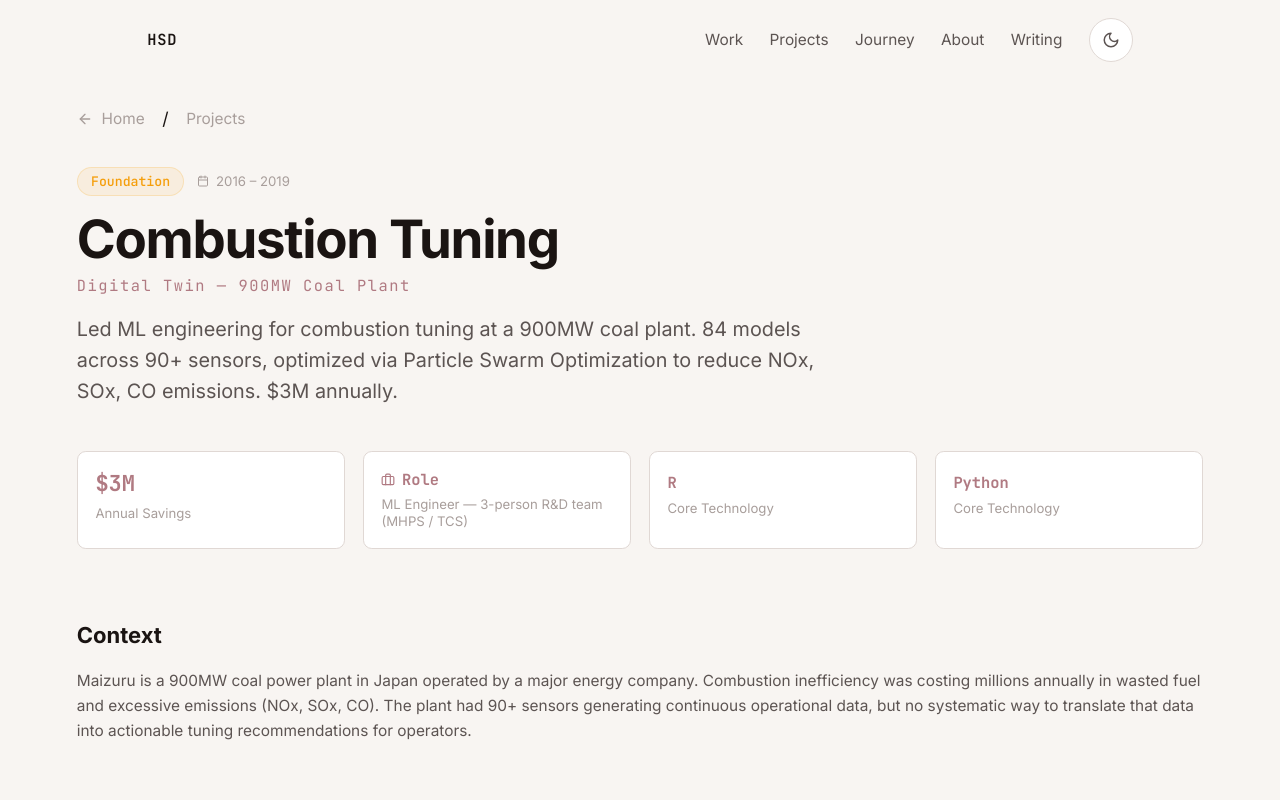
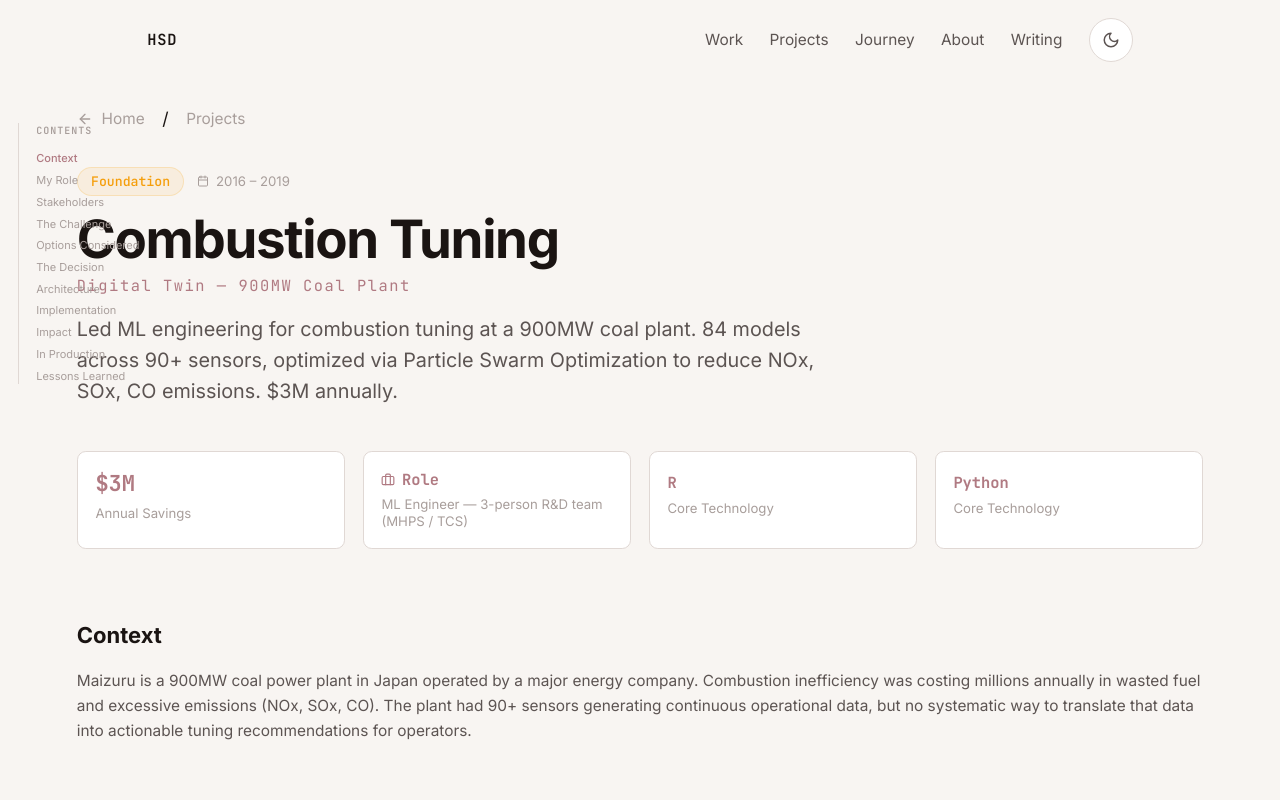
Before and after one commit to rogerthatroach/rogerthatroach.github.io, a Next.js app: page /projects/combustion-tuning in a window 1280 px wide. Shown: the top 800 px of the page. Built offline with nearby package versions, Linux system fonts and the light colour scheme.

Commit message:
feat: Tier 2+3 — visual polish, leadership layer, cross-links

```diff
--- a/app/page.tsx
+++ b/app/page.tsx
@@ -3,6 +3,7 @@ import Nav from '@/components/Nav';
 import Hero from '@/components/Hero';
 import ProjectShowcase from '@/components/ProjectShowcase';
 import EraTransition from '@/components/EraTransition';
+import CareerArcNarrative from '@/components/CareerArcNarrative';
 import MetricsRibbon from '@/components/MetricsRibbon';
 import SkillTimeline from '@/components/SkillTimeline';
 import AboutSection from '@/components/AboutSection';
@@ -57,6 +58,7 @@ export default function Home() {
         })}
       </div>
 
+      <CareerArcNarrative />
       <MetricsRibbon />
       <SkillTimeline />
       <AboutSection />
--- a/components/blog/BlogPostShell.tsx
+++ b/components/blog/BlogPostShell.tsx
@@ -3,6 +3,8 @@
 import dynamic from 'next/dynamic';
 import type { BlogPostMeta } from '@/data/posts';
 import { POSTS } from '@/data/posts';
+import { CASE_STUDIES } from '@/data/projectCaseStudies';
+import { PROJECTS } from '@/data/projects';
 import PostLayout from './PostLayout';
 
 // Post content components — SSR enabled so equations render into static HTML.
@@ -42,6 +44,13 @@ export default function BlogPostShell({ slug, meta }: BlogPostShellProps) {
   const Content = POST_COMPONENTS[slug];
   const post = POSTS.find((p) => p.meta.slug === slug);
 
+  // Find the case study that links to this blog post
+  const caseStudy = CASE_STUDIES.find((cs) => cs.blogPostSlug === slug);
+  const project = caseStudy ? PROJECTS.find((p) => p.id === caseStudy.projectId) : undefined;
+  const relatedProject = project && caseStudy
+    ? { title: project.title, path: `/projects/${project.id}` }
+    : undefined;
+
   if (!Content) return null;
 
   return (
@@ -49,6 +58,7 @@ export default function BlogPostShell({ slug, meta }: BlogPostShellProps) {
       meta={meta}
       references={post?.references}
       furtherReading={post?.furtherReading}
+      relatedProject={relatedProject}
     >
       <Content />
     </PostLayout>
--- a/components/projects/CaseStudyLayout.tsx
+++ b/components/projects/CaseStudyLayout.tsx
@@ -1,8 +1,10 @@
 'use client';
 
+import { useState, useEffect } from 'react';
 import { motion } from 'framer-motion';
 import Link from 'next/link';
-import { ArrowLeft, ArrowRight, Calendar, Briefcase, CheckCircle2, XCircle } from 'lucide-react';
+import { ArrowLeft, ArrowRight, Calendar, Briefcase, CheckCircle2, XCircle, Lightbulb } from 'lucide-react';
+import { cn } from '@/lib/utils';
 import type { Project } from '@/data/projects';
 import type { CaseStudy } from '@/data/projectCaseStudies';
 import PageTransition from '@/components/ui/PageTransition';
@@ -24,20 +26,92 @@ const FADE_UP = {
   }),
 };
 
-function Section({ title, children }: { title: string; children: React.ReactNode }) {
+const TOC_SECTIONS = [
+  { id: 'context', label: 'Context' },
+  { id: 'my-role', label: 'My Role' },
+  { id: 'stakeholders', label: 'Stakeholders' },
+  { id: 'challenge', label: 'The Challenge' },
+  { id: 'options', label: 'Options Considered' },
+  { id: 'decision', label: 'The Decision' },
+  { id: 'architecture', label: 'Architecture' },
+  { id: 'implementation', label: 'Implementation' },
+  { id: 'impact', label: 'Impact' },
+  { id: 'in-production', label: 'In Production' },
+  { id: 'lessons', label: 'Lessons Learned' },
+] as const;
+
+function Section({ id, title, children }: { id: string; title: string; children: React.ReactNode }) {
   return (
     <motion.div
+      id={id}
       initial={{ opacity: 0, y: 16 }}
       whileInView={{ opacity: 1, y: 0 }}
       viewport={{ once: true, margin: '-10%' }}
       transition={{ duration: 0.5, ease: [0.4, 0, 0.2, 1] }}
-      className="mt-16"
+      className="mt-16 scroll-mt-24"
     >
       <h2 className="text-xl font-bold text-text-primary">{title}</h2>
       <div className="mt-4 space-y-3 text-sm leading-relaxed text-text-secondary">
         {children}
       </div>
     </motion.div>
+  );
+}
+
+function CaseStudyTOC() {
+  const [activeId, setActiveId] = useState('');
+
+  useEffect(() => {
+    const observer = new IntersectionObserver(
+      (entries) => {
+        const visible = entries
+          .filter((e) => e.isIntersecting)
+          .sort((a, b) => a.boundingClientRect.top - b.boundingClientRect.top);
+        if (visible.length > 0) setActiveId(visible[0].target.id);
+      },
+      { rootMargin: '-100px 0px -65% 0px', threshold: 0 }
+    );
+
+    TOC_SECTIONS.forEach((s) => {
+      const el = document.getElementById(s.id);
+      if (el) observer.observe(el);
+    });
+
+    return () => observer.disconnect();
+  }, []);
+
+  return (
+    <nav
+      className="fixed top-28 hidden w-48 xl:block"
+      style={{ left: 'max(1rem, calc((100vw - 64rem) / 2 - 13rem))' }}
+    >
+      <div className="max-h-[calc(100vh-8rem)] overflow-y-auto border-l border-border-subtle pl-4">
+        <p className="mb-3 font-mono text-[10px] font-semibold uppercase tracking-widest text-text-tertiary">
+          Contents
+        </p>
+        <ul className="space-y-1.5">
+          {TOC_SECTIONS.map((s) => (
+            <li key={s.id}>
+              <a
+                href={`#${s.id}`}
+                onClick={(e) => {
+                  e.preventDefault();
+                  document.getElementById(s.id)?.scrollIntoView({ behavior: 'smooth', block: 'start' });
+                }}
+                className={cn(
+                  'block text-[11px] leading-snug transition-colors duration-150',
+                  activeId === s.id
+                    ? 'font-medium text-accent'
+                    : 'text-text-tertiary hover:text-text-secondary'
+                )}
+              >
+                {s.label}
+              </a>
+            </li>
+          ))}
+        </ul>
+      </div>
+    </nav>
   );
 }
 
@@ -136,32 +210,39 @@ export default function CaseStudyLayout({ project, caseStudy, diagram }: CaseStu
             ))}
           </motion.div>
 
+          {/* TOC sidebar — xl screens only */}
+          <CaseStudyTOC />
+
           {/* Context */}
-          <Section title="Context">
+          <Section id="context" title="Context">
             <p>{sections.context}</p>
           </Section>
 
           {/* My Role */}
-          <Section title="My Role">
+          <Section id="my-role" title="My Role">
             <p>{sections.myRole}</p>
           </Section>
 
           {/* Stakeholders */}
-          <Section title="Stakeholders">
+          <Section id="stakeholders" title="Stakeholders">
             <p>{sections.stakeholders}</p>
           </Section>
 
           {/* The Challenge */}
-          <Section title="The Challenge">
+          <Section id="challenge" title="The Challenge">
             <p>{sections.challenge}</p>
           </Section>
 
           {/* Options Considered */}
-          <Section title="Options Considered">
+          <Section id="options" title="Options Considered">
             <div className="grid gap-3 sm:grid-cols-2 lg:grid-cols-3">
-              {sections.optionsConsidered.map((opt) => (
-                <div
+              {sections.optionsConsidered.map((opt, i) => (
+                <motion.div
                   key={opt.option}
+                  initial={{ opacity: 0, y: 12 }}
+                  whileInView={{ opacity: 1, y: 0 }}
+                  viewport={{ once: true }}
+                  transition={{ delay: i * 0.08, duration: 0.4 }}
                   className={`rounded-lg border p-4 transition-colors ${
                     opt.chosen
                       ? 'border-accent/40 bg-accent-muted'
@@ -188,18 +269,18 @@ export default function CaseStudyLayout({ project, caseStudy, diagram }: CaseStu
                       </p>
                     </div>
                   </div>
-                </div>
+                </motion.div>
               ))}
             </div>
           </Section>
 
           {/* The Decision */}
-          <Section title="The Decision">
+          <Section id="decision" title="The Decision">
             <p>{sections.decision}</p>
           </Section>
 
           {/* Architecture Diagram */}
-          <Section title="Architecture">
+          <Section id="architecture" title="Architecture">
             <p className="mb-4 text-xs text-text-tertiary">
               Interactive diagram — hover nodes for details, pan and zoom to explore
             </p>
@@ -207,22 +288,43 @@ export default function CaseStudyLayout({ project, caseStudy, diagram }: CaseStu
           </Section>
 
           {/* Implementation */}
-          <Section title="Implementation">
+          <Section id="implementation" title="Implementation">
             <p>{sections.implementation}</p>
           </Section>
 
           {/* Impact */}
-          <Section title="Impact">
+          <Section id="impact" title="Impact">
             <p>{sections.impact}</p>
           </Section>
 
           {/* In Production */}
-          <Section title="In Production">
+          <Section id="in-production" title="In Production">
             <p>{sections.inProduction}</p>
           </Section>
 
+          {/* Leadership Moment — only if present */}
+          {caseStudy.leadershipCallout && (
+            <motion.div
+              initial={{ opacity: 0 }}
+              whileInView={{ opacity: 1 }}
+              viewport={{ once: true }}
+              transition={{ duration: 0.6 }}
+              className="mt-16 rounded-lg border border-amber-500/20 bg-amber-500/5 p-6"
+            >
+              <div className="flex items-start gap-3">
+                <Lightbulb size={18} className="mt-0.5 shrink-0 text-amber-600 dark:text-amber-400" />
+                <div>
+                  <p className="text-sm font-medium text-text-primary">Leadership Moment</p>
+                  <p className="mt-2 text-sm leading-relaxed text-text-secondary">
+                    {caseStudy.leadershipCallout}
+                  </p>
+                </div>
+              </div>
+            </motion.div>
+          )}
+
           {/* Lessons Learned */}
-          <Section title="Lessons Learned">
+          <Section id="lessons" title="Lessons Learned">
             <p>{sections.lessonsLearned}</p>
           </Section>
 
--- a/data/hero.ts
+++ b/data/hero.ts
@@ -6,8 +6,6 @@ export interface NumberFrame {
 export const NUMBER_SEQUENCE: NumberFrame[] = [
   { value: '$3M', context: 'annual savings · 900MW plant' },
   { value: '90 min', context: 'was: months' },
-  { value: '40,000', context: 'transits · millisecond response' },
-  { value: '2 weeks', context: 'concept to production' },
   { value: 'Bank-wide', context: 'agentic AI platform' },
 ] as const;
 
--- a/data/projectCaseStudies.ts
+++ b/data/projectCaseStudies.ts
@@ -22,6 +22,7 @@ export interface CaseStudy {
   timeline: string;
   era: string;
   status?: 'shipped' | 'in-progress';
+  leadershipCallout?: string;
   sections: CaseStudySection;
   blogPostSlug?: string;
 }
@@ -116,6 +117,8 @@ export const CASE_STUDIES: CaseStudy[] = [
     projectId: 'commodity-tax',
     timeline: '2022 – 2023',
     era: 'Enterprise Analytics',
+    leadershipCallout:
+      'This was my first project at RBC — and I treated it as an audition. By choosing Tableau as the transparency layer (not just an output), I gave skeptical finance stakeholders visibility into every step of the automation. The resulting trust didn\'t just deliver Commodity Tax — it opened the door for FinancialBenchmarking, WorkforceAnalytics, and every AI initiative that followed. The months-to-90-minutes metric became the team\'s calling card with CFO leadership.',
     sections: {
       context:
         'The Commodity Tax return process within RBC\'s CFO Group was a massive manual effort — finance teams spent months each cycle extracting data from General Ledger journals, reconciling figures, and preparing tax returns. The process was error-prone, time-consuming, and consumed significant analyst bandwidth that could be directed at higher-value work.',
@@ -191,6 +194,8 @@ export const CASE_STUDIES: CaseStudy[] = [
     projectId: 'workforceAnalytics',
     timeline: '2024 – Present',
     era: 'Intelligent Systems',
+    leadershipCallout:
+      'The defining leadership decision was choosing LLM-as-Router over a monolithic agent. Every instinct said "give the LLM full access and let it figure it out" — it\'s faster to build, easier to demo. But I pushed back because I\'d seen what happens when LLMs touch sensitive financial data in enterprise: non-deterministic outputs, data leakage risk, and no audit trail. The multi-tier architecture took longer to build but delivered what the CFO Group actually needs — trustworthy, auditable, deterministic analytics. I led this cross-functionally with GFT engineering while staying 70% hands-on in the codebase.',
     sections: {
       context:
         'RBC\'s CFO Group needed a single platform for financial insights — headcount analytics, HR costs, open positions — that could serve multiple delivery channels: interactive dashboard, chatbot, and inbox-ready reports. The data spanned ~40,000 employee transits across ~9,000 organizational rollups and ~60,000 geographies, with strict entitlement controls (users should only see data they\'re authorized to access).',
@@ -235,6 +240,8 @@ export const CASE_STUDIES: CaseStudy[] = [
     timeline: '2025 – Present',
     era: 'Intelligent Systems',
     status: 'in-progress',
+    leadershipCallout:
+      'An intern in the 2025 Amplify program proposed a tool to help with PAR drafting. Most managers would have said "nice idea" and moved on. I recognized the potential — not just for a tool, but for an enterprise platform. I conceived the product vision, designed the agentic architecture, and am now leading the productionization from intern POC to bank-wide initiative. This is what leadership looks like in AI: recognizing an idea\'s potential, providing the technical vision to scale it, and creating the environment for it to succeed.',
     sections: {
       context:
         'project funding requests (PARs) are a critical governance process at RBC — every major initiative requires one, and drafting them is a complex, time-consuming process involving metadata, policies, historical examples, and institutional knowledge. The idea originated from the 2025 Amplify internship program, where an intern proposed a tool to help with PAR drafting. I saw the potential to scale it from a prototype to an enterprise-wide platform.',
```
Also changed, not shown: components/CareerArcNarrative.tsx (added, +44 -0 lines), components/blog/PostLayout.tsx (+20 -2 lines).
